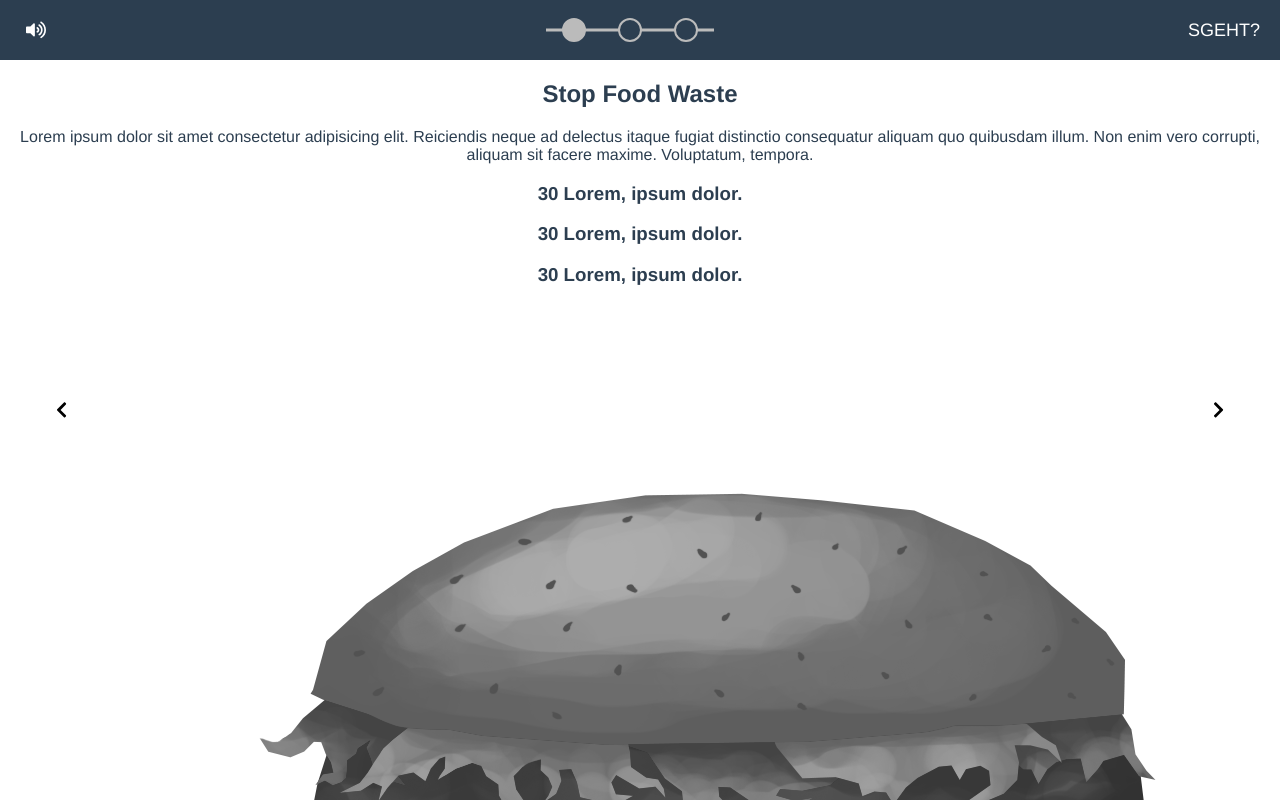
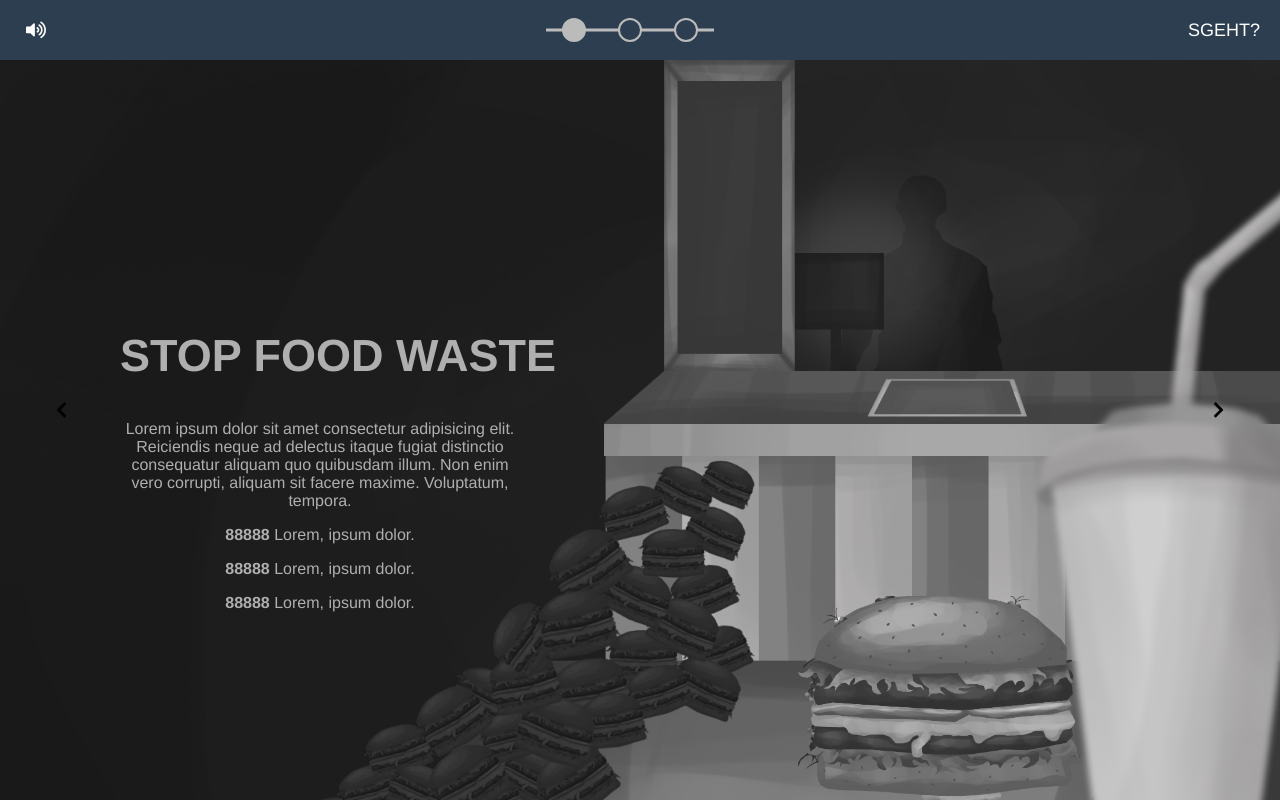
Before and after one commit to naaw9051/KomDes-SS19, a Vue app: page /#/1 in a window 1280 px wide. Built offline with nearby package versions, Linux system fonts and the light colour scheme.

Commit message:
Replicate front page

```diff
--- a/src/views/LandingPage.vue
+++ b/src/views/LandingPage.vue
@@ -1,20 +1,30 @@
 <template>
 <div class="page">
-  <div class="text">
-    <div class="title">
-      <h2>Stop Food Waste</h2>
-    </div>
-    <div class="subtitle">
-      Lorem ipsum dolor sit amet consectetur adipisicing elit. Reiciendis neque ad delectus itaque fugiat distinctio consequatur aliquam quo quibusdam illum. Non enim vero corrupti, aliquam sit facere maxime. Voluptatum, tempora.
-    </div>
-    <div class="fact">
-      <h3>30 Lorem, ipsum dolor.</h3>
-      <h3>30 Lorem, ipsum dolor.</h3>
-      <h3>30 Lorem, ipsum dolor.</h3>
+  <div class="backgroundContainer">
+    <div class="background">
+      <img class="background__counter" src="../assets/images/counter.png">
+      <img class="background__burgerpile" src="../assets/images/burger-pile.png">
+      <img class="background__cup" src="../assets/images/cup.png">
     </div>
   </div>
-  <div class="animateBurger">
-    <img src="../assets/images/goodburger.png">
+  <div class="foreground">
+    <div class="foreground__text info">
+      <div class="info__title">
+        <h2>STOP FOOD WASTE</h2>
+      </div>
+      <div class="info__text">
+        Lorem ipsum dolor sit amet consectetur adipisicing elit. Reiciendis neque ad delectus itaque fugiat distinctio consequatur aliquam quo quibusdam illum. Non enim vero corrupti, aliquam sit facere maxime. Voluptatum, tempora.
+      </div>
+      <div class="info__text">
+        <p><span class="info__fact">88888 </span>Lorem, ipsum dolor.</p>
+        <p><span class="info__fact">88888 </span>Lorem, ipsum dolor.</p>
+        <p><span class="info__fact">88888 </span>Lorem, ipsum dolor.</p>
+      </div>
+    </div>
+    <div class="foreground__burger">
+      <img class="foreground__burger--bad" src="../assets/images/badburger.png">
+      <img class="foreground__burger--good" src="../assets/images/goodburger.png">
+    </div>
   </div>
 </div>
 </template>
@@ -26,5 +36,101 @@ export default {
 </script>
 
 <style lang="scss" scoped>
+.page {
+  width: 100%;
+  height: 100%;
 
+  .backgroundContainer {
+    position: absolute;
+    width: 100%;
+    height: 100%;
+    left:0;
+    top: 0;
+
+    .background {
+      position: relative;
+      width: 100%;
+      height: 100%;
+      background: url('../assets/images/background.jpg') 0 0 no-repeat;
+
+      &__counter {
+        position: absolute;
+        right: 0;
+        bottom: 0;
+        height: 100%;
+        width: auto;
+      }
+
+      &__burgerpile {
+        position: absolute;
+        right: 525px;
+        bottom: 0;
+        width: auto;
+        height: 400px;
+      }
+
+      &__cup {
+        position: absolute;
+        margin-right: -70px;
+        right: 0;
+        bottom: 0;
+        width: auto;
+        height: 90%;
+        filter: blur(3px);
+      }
+    }
+  }
+
+  .foreground {
+    position: relative;
+    width: 100%;
+    height: 100%;
+
+    .info {
+      position: absolute;
+      left: 120px;
+      top: 50%;
+      transform: translateY(-50%);
+      width: 400px;
+      color: #afafaf;
+
+      &__title {
+        font-size: 30px;
+        white-space:nowrap;
+      }
+
+      &__text {
+        font-size: 16px;
+      }
+
+      &__fact {
+        font-size: 16px;
+        font-weight: bold;
+      }
+    }
+
+    &__burger {
+      position: absolute;
+      right: 200px;
+      bottom: 40px;
+      width: fit-content;
+      height: fit-content;
+
+      &--good {
+        position: absolute;
+        left: 0;
+        top: 0;
+        height: 200px;
+        width: auto;
+        object-fit: contain;
+      }
+
+      &--bad {
+        height: 220px;
+        width: auto;
+        object-fit: contain;
+      }
+    }
+  }
+}
 </style>
```
Also changed, not shown: src/assets/images/badburger.png, src/assets/images/goodburger.png.
